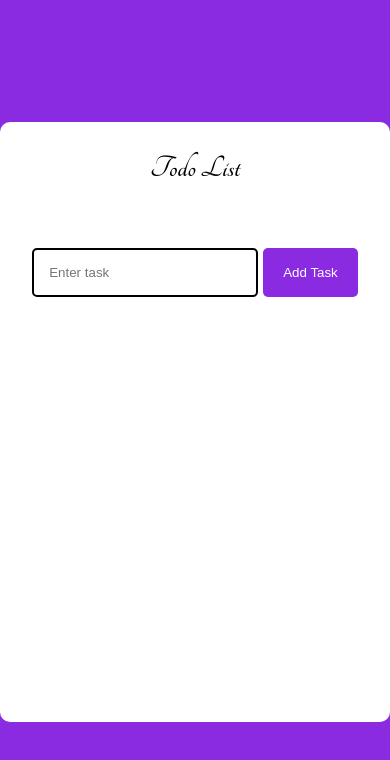
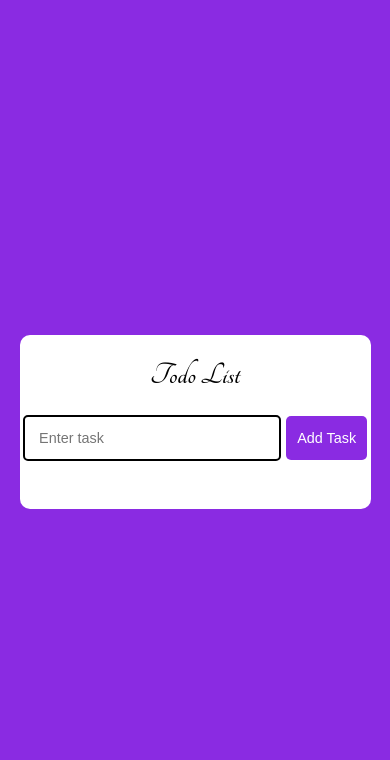
Before and after one commit to akashzone/react-todo-app, a React (Vite) app: page / in a window 390 px wide. Shown: the top 760 px of the page. Built offline with nearby package versions, Linux system fonts and the light colour scheme.

Commit message:
Made it responsive for phones

```diff
--- a/src/Todo.css
+++ b/src/Todo.css
@@ -12,8 +12,8 @@
 }
 
 .Todo {
-  height: 600px;
-  width: 500px;
+  width: 90%;
+  max-width: 500px;
   background-color: white;
   border: none;
   border-radius: 10px;
@@ -31,11 +31,11 @@
   font-family: "Tangerine", cursive;
   font-weight: 900;
   font-style: normal;
-  margin-top: 30px;
+  margin: 1.5rem 0;
 }
 #taskInput {
   border: 2px solid black;
-  padding: 15px 30px 15px 15px;
+  padding: 0.75rem 1.2rem;
   border-radius: 5px;
 }
 
@@ -43,18 +43,19 @@
   border: none;
   background-color: blueviolet;
   color: white;
-  padding: 17px 20px;
+  padding: 0.8rem 0.9rem;
   margin-left: 5px;
   border-radius: 5px;
 }
 
 .taskContainer {
   height: 70%;
-  overflow-y:auto;
+  margin-top: 1.5rem;
+  overflow-y: auto;
 }
 
 .taskContainer ul {
-  margin-bottom: 15px;
+  margin-bottom: 1.5rem;
   display: flex;
   align-items: center;
   justify-content: center;
@@ -94,6 +95,22 @@ input[type="checkbox"]:checked {
   opacity: 0.5;
 }
 
-.text{
-    transition: all 0.2s ease;
+.text {
+  transition: all 0.2s ease;
 }
+
+@media (max-width: 480px) {
+  #taskInput {
+    flex: 1;
+    min-width: 0;
+    padding: 0.8rem 0.9rem;
+    margin-left: 0.2rem;
+    font-size: 0.9rem;
+  }
+
+  #addBtn {
+    padding: 0.87rem 0.7rem;
+    margin-right: 0.2rem;
+    font-size: 0.9rem;
+  }
+}
```
